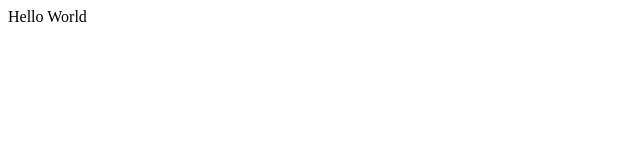
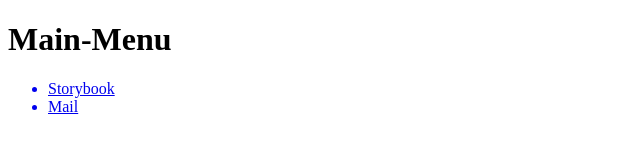
Before and after one commit to mwfh/webC, a plain HTML site: page docs/index.html in a window 1280 px wide. Shown: the whole page, without its empty margins (0-640 px from the left). Drawn offline with nearby package versions, Linux system fonts and the light colour scheme; files that its build step writes are made by us from their sources.

Commit message:
MainMenu

```diff
--- a/docs/index.html
+++ b/docs/index.html
@@ -1,11 +1,21 @@
+<!DOCTYPE html>
 <html>
+<head>
+    <meta charset="UTF-8">
+    <title>Main-Menu</title>
+    <link rel="stylesheet" href="style.css">
+</head>
+<body>
 
-<head>
-    <title>Hello World</title>
-</head>
+	<h1>Main-Menu</h1>
 
-<body>
-    Hello World
+	<ul>
+		<a href="storybook/index.html"><li>Storybook</li></a>
+		<a href="mail/index.html"><li>Mail</li></a>
+
+	</ul>
+
+
 </body>
 
 </html>
```
